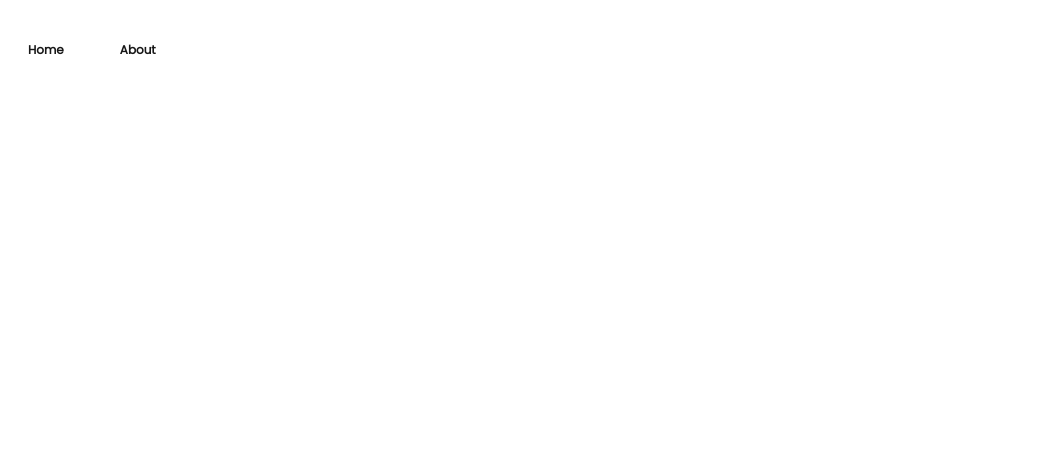
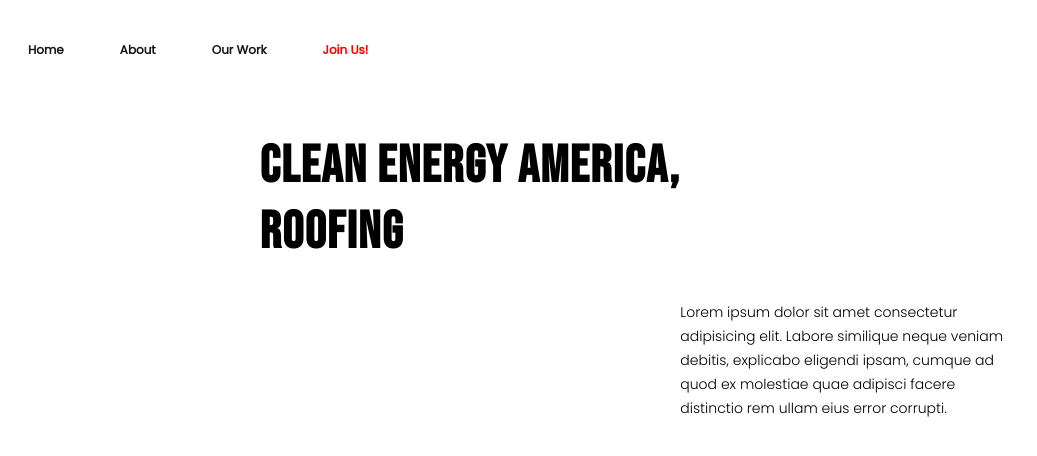
Before and after one commit to eric-santosCEA/page-transitions-react-pwa, a React (Create React App) app: page /join-us in a window 1280 px wide. Shown: the top 456 px of the page, without its empty margins (0-1037 px from the left). Built offline with nearby package versions, Linux system fonts and the light colour scheme.

Commit message:
added additional routes

```diff
--- a/src/App.js
+++ b/src/App.js
@@ -7,10 +7,14 @@
 import About from "./pages/About";
 import Header from "./components/Header";
 import Home from "./pages/Home";
+import OurWork from './pages/OurWork'
+import JoinUs from './pages/JoinUs'
 
 const routes = [
   { path: "/", name: "Home", Component: Home },
-  { path: "/about", name: "About", Component: About }
+  { path: "/about", name: "About", Component: About },
+  { path: "/our-work", name: "Our Work", Component: OurWork },
+  { path: "/join-us", name: "Join Us!", Component: JoinUs }
 ];
 
 function App() {
--- a/src/components/Header.js
+++ b/src/components/Header.js
@@ -11,6 +11,12 @@
                 <NavLink to='/about' exact activeStyle={{fontWeight: 'bold', color:'red'}}>
                     About
                 </NavLink>
+                <NavLink to='/our-work' exact activeStyle={{fontWeight: 'bold', color:'red'}}>
+                    Our Work
+                </NavLink>
+                <NavLink to='/join-us' exact activeStyle={{fontWeight: 'bold', color:'red'}}>
+                    Join Us!
+                </NavLink>
             </div>
         </div>
     )
--- a/src/components/Title.js
+++ b/src/components/Title.js
@@ -1,7 +1,7 @@
 import React , {useEffect, useRef} from 'react'
 import {TweenMax, Power3} from 'gsap'
 
-const Title = ({lineContent, lineContent2}) => {
+const Title = () => {
 
     let line1 = useRef(null)
     let line2 = useRef(null)
@@ -23,12 +23,12 @@
             <h1 className="page-title">
                 <div className="line-wrap">
                     <div ref={el => line1 = el} className="line">
-                        Hello I am,
+                        Clean Energy America,
                     </div>
                 </div>
                 <div className="line-wrap">
                     <div ref={el => line2 = el} className="line">
-                        Eric
+                        Roofing
                     </div>
                 </div>
             </h1>
--- /dev/null
+++ b/src/pages/JoinUs.js
@@ -0,0 +1,18 @@
+import React from 'react'
+import Title from '../components/Title'
+
+const JoinUs = () => {
+    return (
+        <div className="inner">
+            <Title/>
+            <div>
+                <p className="info">
+                    Lorem ipsum dolor sit amet consectetur adipisicing elit. Labore similique neque veniam debitis, explicabo eligendi ipsam, cumque ad quod ex molestiae
+                    quae adipisci facere distinctio rem ullam eius error corrupti.
+                </p>
+            </div>
+        </div>
+    )
+}
+
+export default JoinUs
--- /dev/null
+++ b/src/pages/OurWork.js
@@ -0,0 +1,18 @@
+import React from 'react'
+import Title from '../components/Title'
+
+const OurWork = () => {
+    return (
+        <div className="inner">
+            <Title/>
+            <div>
+                <p className="info">
+                    Lorem ipsum dolor sit amet consectetur adipisicing elit. Labore similique neque veniam debitis, explicabo eligendi ipsam, cumque ad quod ex molestiae
+                    quae adipisci facere distinctio rem ullam eius error corrupti.
+                </p>
+            </div>
+        </div>
+    )
+}
+
+export default OurWork
```
